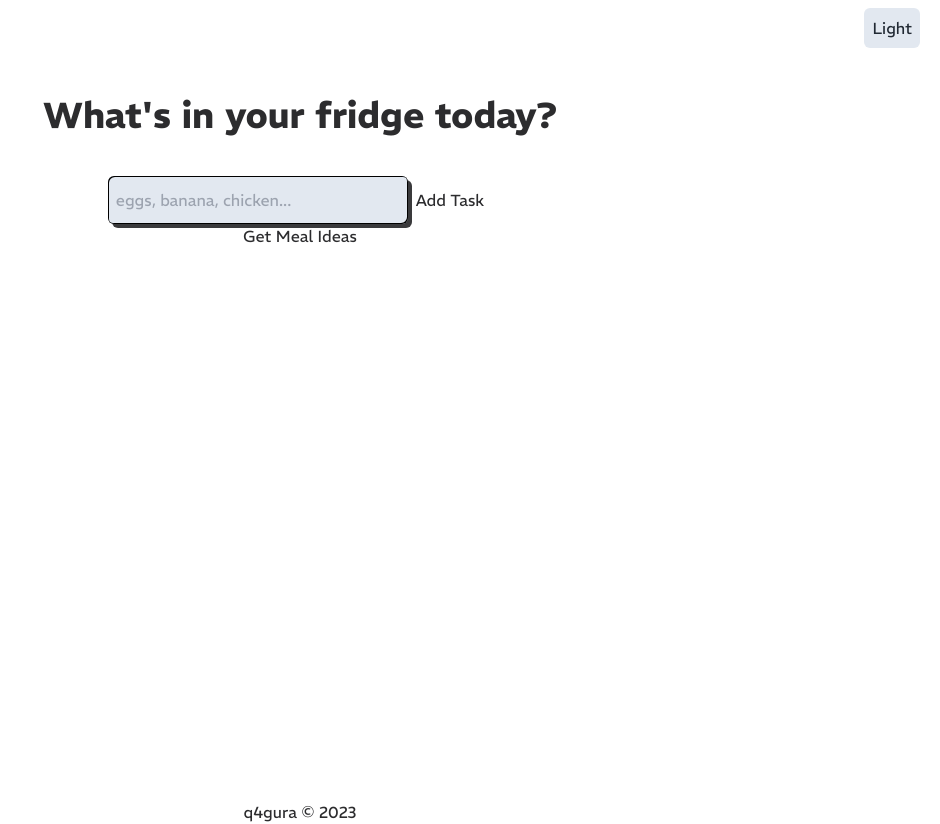
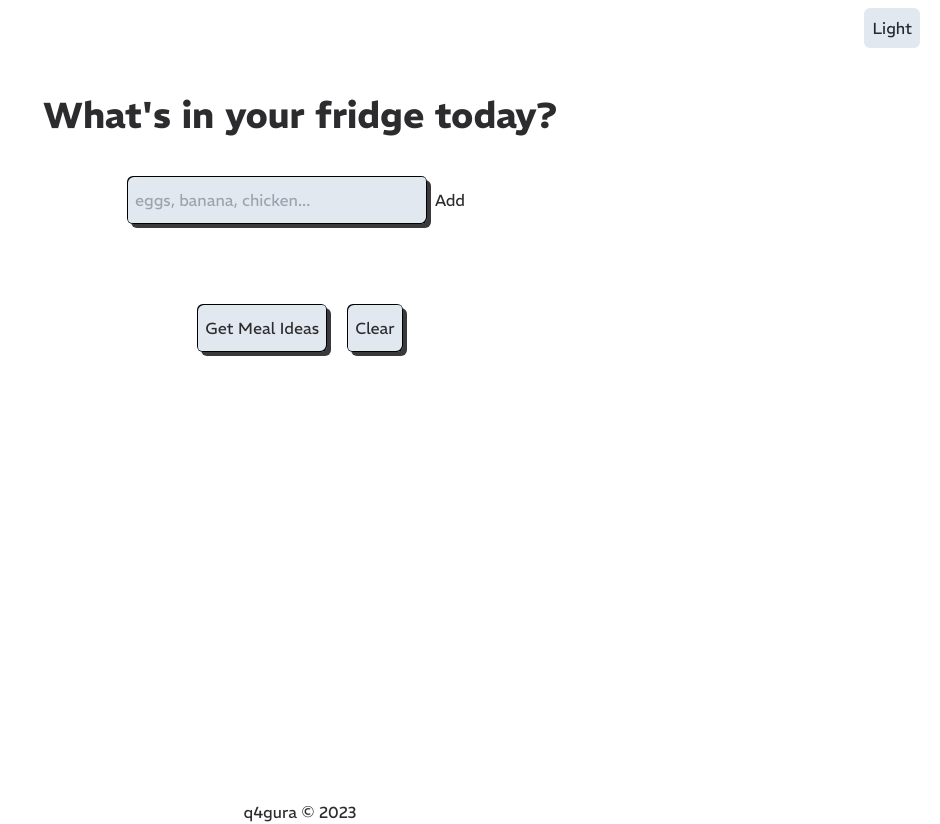
Before and after one commit to nrmnqdds/delicio, a Next.js app: page / in a window 1280 px wide. Shown: the whole page, without its empty margins (340-1280 px from the left). Built offline with nearby package versions, Linux system fonts and the light colour scheme.

Commit message:
add clear button

```diff
--- a/app/page.js
+++ b/app/page.js
@@ -35,24 +35,47 @@ export default function Home() {
   };
 
   const deleteTodo = (id) => setTodos(todos.filter((todo) => todo.id !== id));
+
+  const clearTodos = () => {
+    setTodos([]);
+    setMealData([]);
+  };
   return (
     <main className="flex flex-col min-h-screen items-center p-24 bg-white dark:bg-primary text-secondary dark:text-slate-200">
       <h1 className={` ${remBold.className} text-4xl mb-10`}>
         What&apos;s in your fridge today?
       </h1>
-      <div>
+      <div className="">
         <InputForm addTodo={addTodo} />
+      </div>
+      <div className="flex flex-wrap gap-5 my-10">
         {todos.map((todo) => (
           <IngredientCard key={todo.id} task={todo} deleteTodo={deleteTodo} />
         ))}
       </div>
-      <button onClick={getMealData}>Get Meal Ideas</button>
+      <div className="flex gap-5">
+        <button
+          onClick={getMealData}
+          className="shadow-custom-btn-light dark:shadow-custom-btn-dark bg-slate-200 dark:bg-tertiary rounded-md py-3 px-2 duration-75 hover:scale-105 "
+        >
+          Get Meal Ideas
+        </button>
+        <button
+          onClick={clearTodos}
+          className="shadow-custom-btn-light dark:shadow-custom-btn-dark bg-slate-200 dark:bg-tertiary rounded-md py-3 px-2 duration-75 hover:scale-105 "
+        >
+          Clear
+        </button>
+      </div>
+
+      <div className="flex flex-wrap">
         {mealData.map((meal) => (
           <div key={meal.id}>
             <h1>{meal.title}</h1>
             <img src={meal.image} alt={meal.title} />
           </div>
         ))}
+      </div>
     </main>
   );
 }
--- a/components/IngredientCard.jsx
+++ b/components/IngredientCard.jsx
@@ -1,5 +1,4 @@
 import { FontAwesomeIcon } from "@fortawesome/react-fontawesome";
-import { faPenToSquare } from "@fortawesome/free-solid-svg-icons";
 import { faTrash } from "@fortawesome/free-solid-svg-icons";
 export const IngredientCard = ({
   task,
@@ -8,14 +7,14 @@ export const IngredientCard = ({
   toggleComplete,
 }) => {
   return (
-    <div className="Todo">
+    <div className="flex w-auto gap-2 bg-slate-200 dark:bg-tertiary shadow-custom-btn-light dark:shadow-custom-btn-dark py-3 px-2 rounded-md">
       <p
         className={`${task.completed ? "completed" : ""}`}
         onClick={() => toggleComplete(task.id)}
       >
         {task.task}
       </p>
-      <div>
+      <div className="hover:cursor-pointer hover:opacity-50">
         <FontAwesomeIcon icon={faTrash} onClick={() => deleteTodo(task.id)} />
       </div>
     </div>
--- a/components/InputForm.jsx
+++ b/components/InputForm.jsx
@@ -36,8 +36,8 @@ export const InputForm = ({ addTodo }) => {
         className="w-[300px] py-3 px-2 rounded-md bg-slate-200 dark:bg-tertiary shadow-custom-btn-light dark:shadow-custom-btn-dark focus:outline-none"
         placeholder={placeholder}
       />
-      <button type="submit" className="p-2">
-        Add Task
+      <button type="submit" className="p-2 hover:opacity-50">
+        Add
       </button>
     </form>
   );
```
Lines whose indentation alone changed are shown as unchanged.
